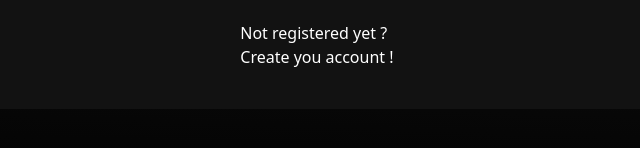
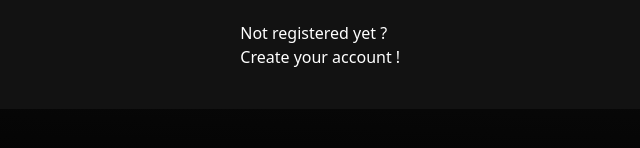
Before and after one commit to triangle999/Formulaire, a website: page index.html in a window 1280 px wide. Shown: the part 572-720 px from the top of the page, 304-944 px from the left. Drawn offline with nearby package versions, Linux system fonts and the light colour scheme.

Commit message:
maj html

```diff
--- a/index.html
+++ b/index.html
@@ -46,7 +46,7 @@
         <div class="row justify-content-md-center mb-4">
             <div class="col-md-4">
                 <a class="link-offset-2 link-offset-3-hover link-underline link-underline-opacity-0 link-underline-opacity-75-hover text-white" href="inscription.html">
-                    Not registered yet ? Create you account !
+                    Not registered yet ? Create your account !
                 </a>
             </div>
         </div>
```
